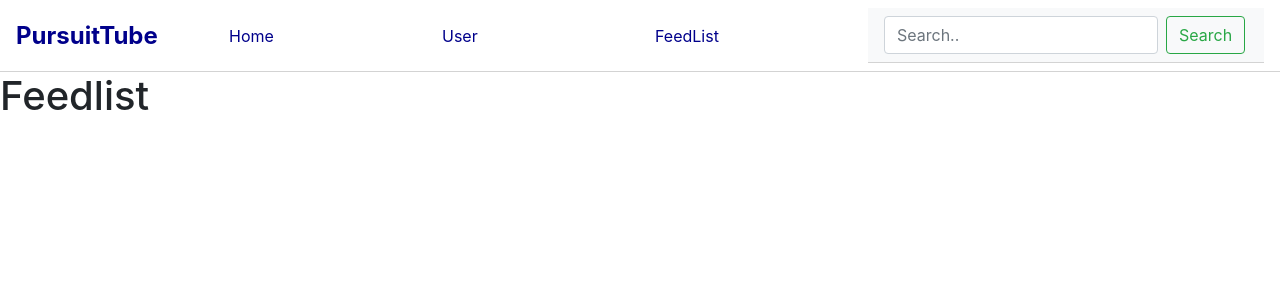
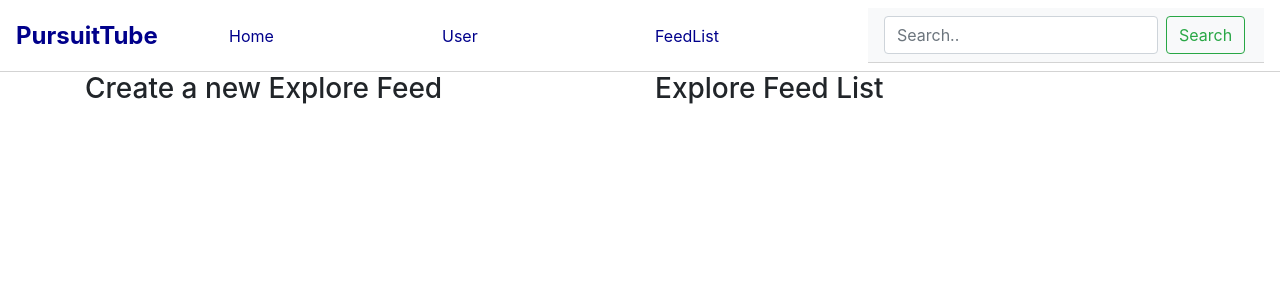
Before and after one commit to tarekul/PursuitTube, a React (Create React App) app: page /#/feedlist in a window 1280 px wide. Shown: the top 300 px of the page. Built offline with nearby package versions, Linux system fonts and the light colour scheme.

Commit message:
added initial files, titles are showing on the feed component

```diff
--- /dev/null
+++ b/src/components/feed-list_components/create-list-title.js
@@ -0,0 +1,11 @@
+import React from 'react';
+
+const CreateListTitle = props => {
+    return(
+        <div className='col col-6'>
+            <h3>Create a new Explore Feed</h3>
+        </div>
+    )
+}
+
+export default CreateListTitle;
--- /dev/null
+++ b/src/components/feed-list_components/explore-list-title.js
@@ -0,0 +1,11 @@
+import React from 'react';
+
+const ExploreFeedList = props => {
+    return(
+        <div className='col col-6'>
+            <h3>Explore Feed List</h3>
+        </div>
+    )
+}
+
+export default ExploreFeedList;
--- a/src/containers/FeedList.js
+++ b/src/containers/FeedList.js
@@ -1,7 +1,21 @@
 import React from 'react'
+import CreateListTitle from '../components/feed-list_components/create-list-title';
+import ExploreListFeed from '../components/feed-list_components/explore-list-title';
 
 const FeedList = ()=>{
-    return <h1>Feedlist</h1>
+    return(
+        <>
+        <div className='container'>
+            <div className='row'>
+                <CreateListTitle />
+                <ExploreListFeed />
+            </div>
+            <div className='row'>
+
+            </div>
+        </div>
+    </>
+    )
 }
 
 export default FeedList;
```
